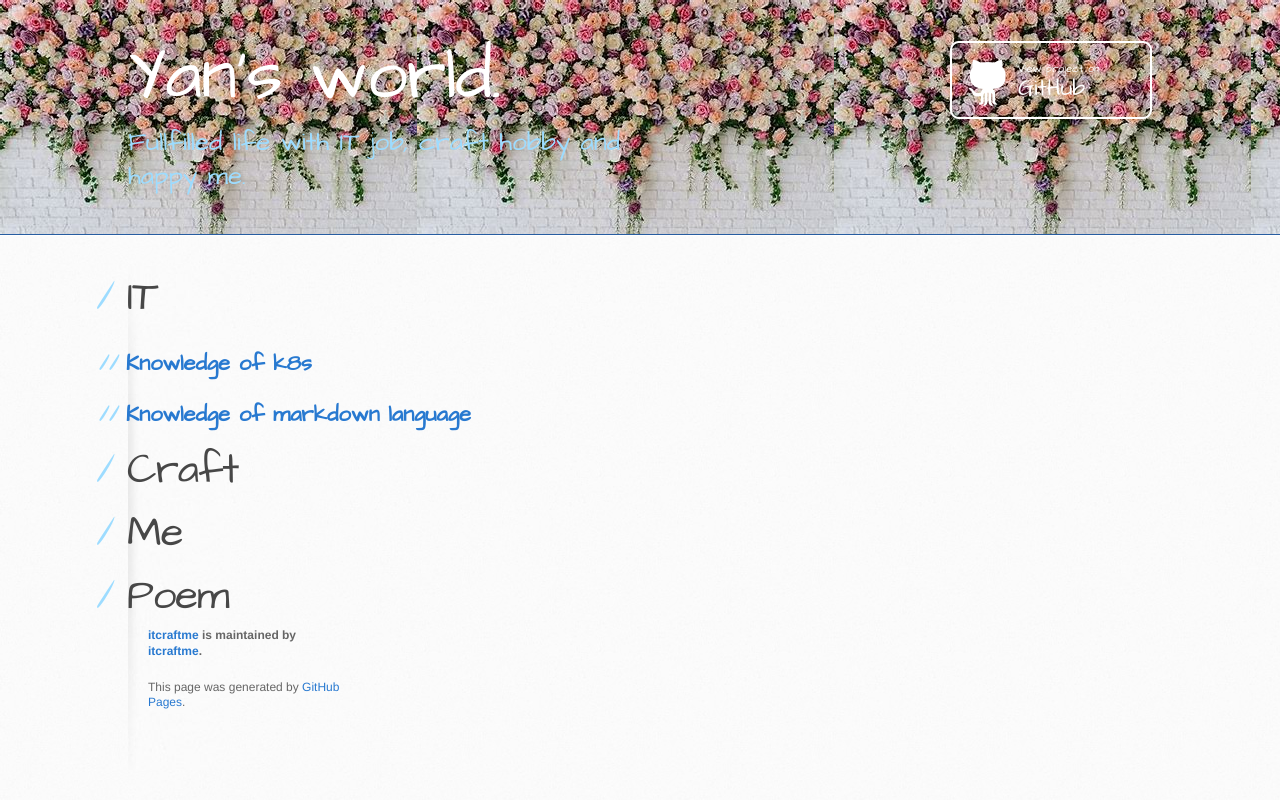
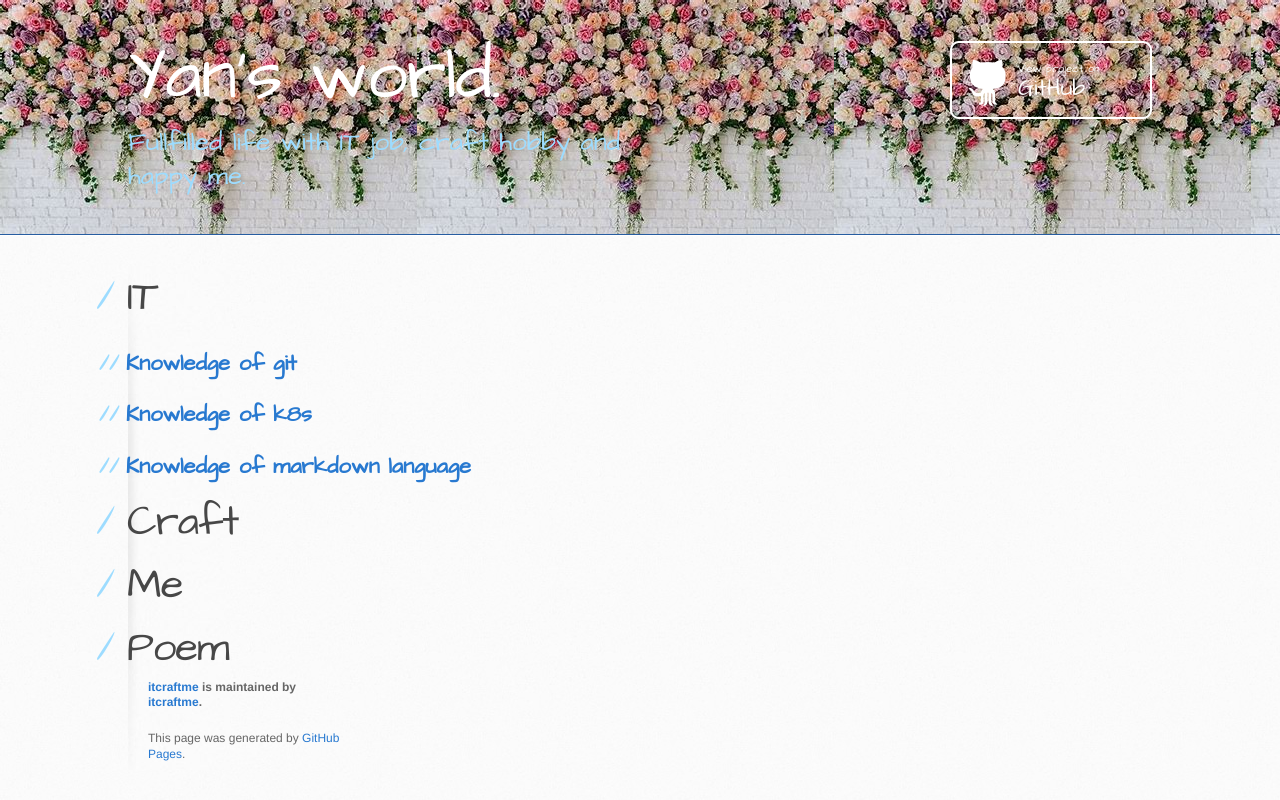
Before and after one commit to itcraftme/itcraftme, a Jekyll site: the page built from index.md, in a window 1280 px wide. Shown: the top 800 px of the page. Built offline with Jekyll 4.4.1, drawn with Linux system fonts in a browser that asks for light colours; our own code applies the rules of GitHub Pages for plain Markdown files.

Commit message:
Update index.md

```diff
--- a/index.md
+++ b/index.md
@@ -2,6 +2,7 @@
 layout: default
 ---
 # IT
+## [Knowledge of git](./docs/it/git.md)
 ## [Knowledge of k8s](./docs/it/k8s_knowledge.md)
 ## [Knowledge of markdown language](./docs/it/markdown_knowledge.md)
 # Craft
```
